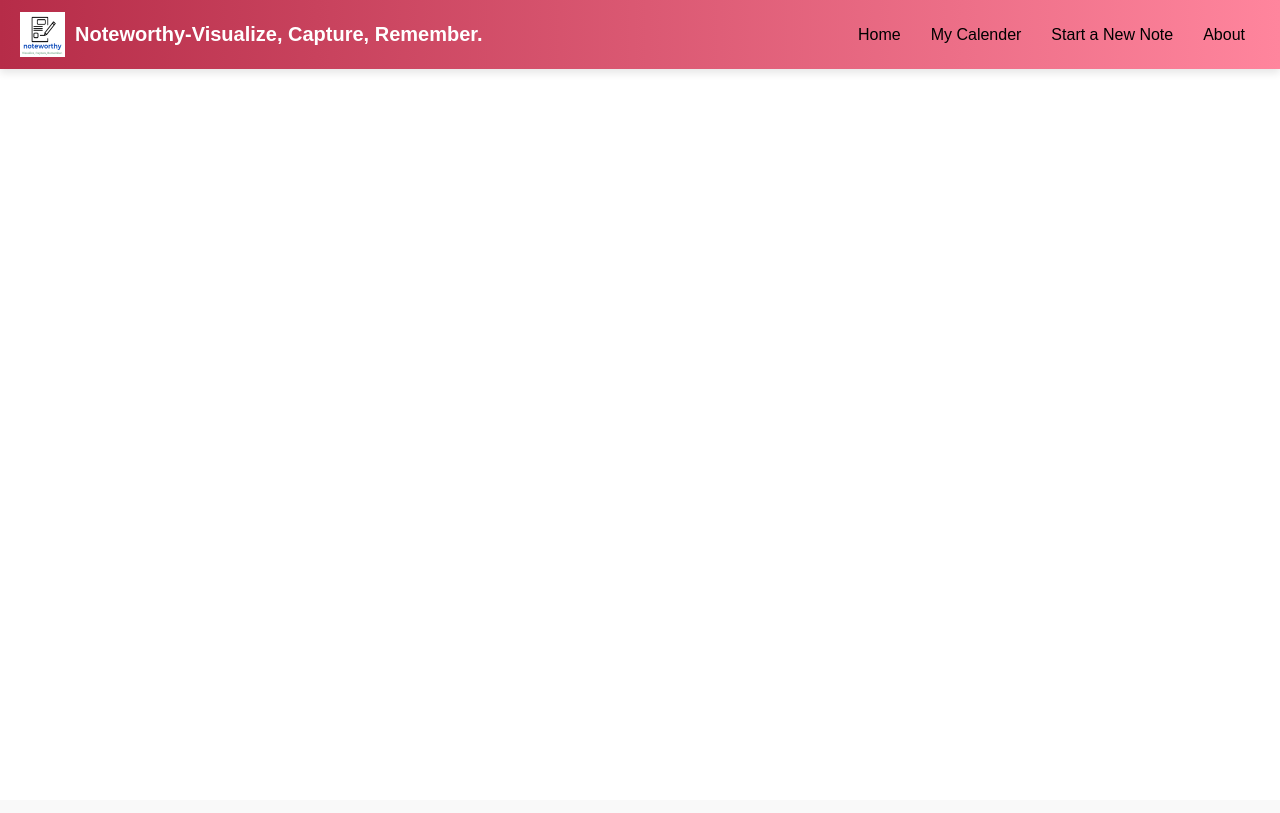
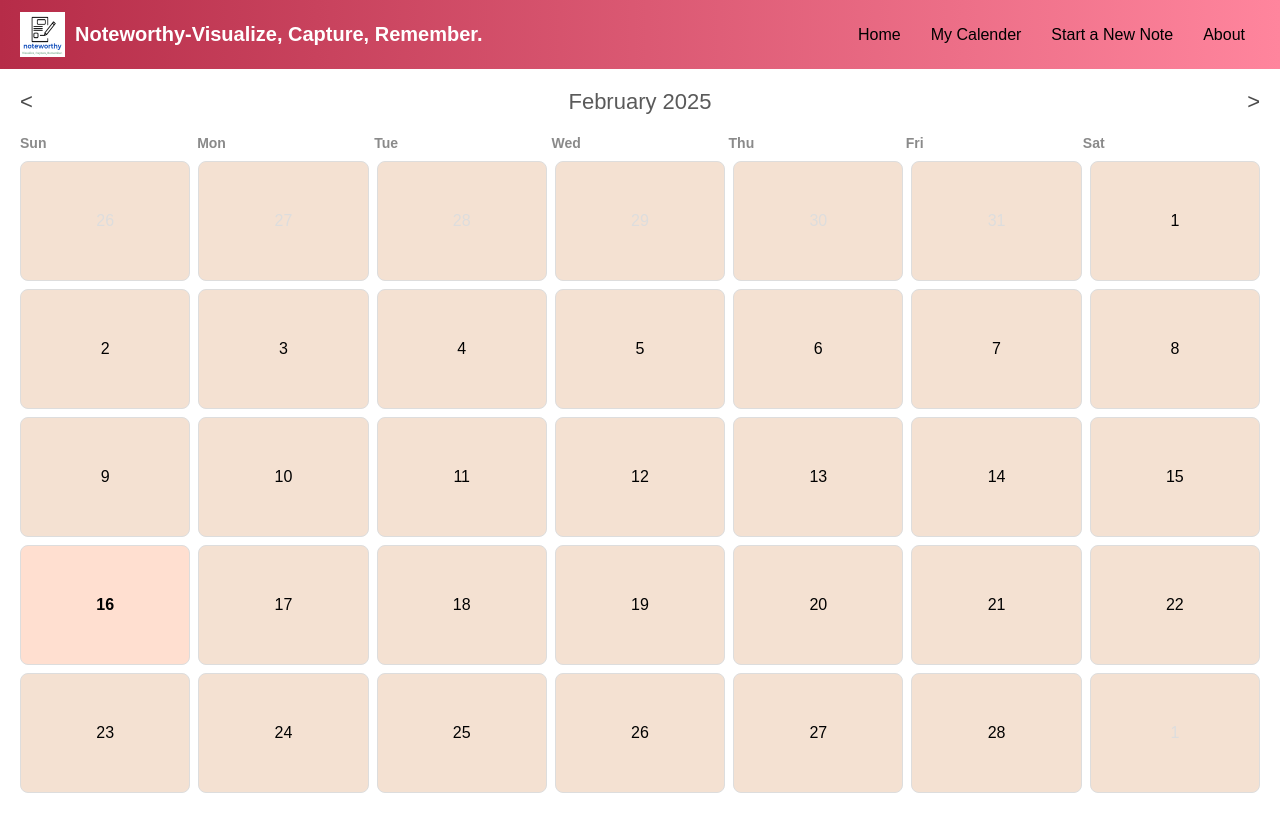
Before and after one commit to arushisharmaa/stanford-tree-hacks-, a React (Create React App) app in the folder frontend/: page /calender in a window 1280 px wide. Built offline with nearby package versions, Linux system fonts and the light colour scheme; no server answers.

Commit message:
calender bug

```diff
--- a/frontend/package.json
+++ b/frontend/package.json
@@ -7,9 +7,13 @@
     "@testing-library/jest-dom": "^6.6.3",
     "@testing-library/react": "^16.2.0",
     "@testing-library/user-event": "^13.5.0",
+    "date-fns": "^4.1.0",
     "react": "^19.0.0",
     "react-dom": "^19.0.0",
+    "react-router-dom": "^7.1.5",
     "react-scripts": "5.0.1",
+    "react-slick": "^0.30.3",
+    "slick-carousel": "^1.8.1",
     "socket.io-client": "^4.8.1",
     "web-vitals": "^2.1.4"
   },
--- a/frontend/src/App.js
+++ b/frontend/src/App.js
@@ -5,6 +5,7 @@
 import io from 'socket.io-client';
 import './App.css';  // Import CSS for styling
 import logo from './assets/logo.png';  // Import your logo
+import CalendarPage from './CalendarPage';
 
 const socket = io('http://localhost:9002');
 
@@ -40,6 +41,7 @@
         <Routes>
           <Route path="/" element={<WelcomePage />} />
           <Route path="/student-view" element={<StudentView />} />
+          <Route path="/calender" element={<CalendarPage/>} />
           {/* Add more routes if needed */}
         </Routes>
       </div>
--- a/frontend/src/index.js
+++ b/frontend/src/index.js
@@ -11,6 +11,8 @@
   </React.StrictMode>
 );
 
+
+
 // If you want to start measuring performance in your app, pass a function
 // to log results (for example: reportWebVitals(console.log))
 // or send to an analytics endpoint. Learn more: https://bit.ly/CRA-vitals
```
Also changed, not shown: 1 other file (tests, documents, lock files or other folders).
